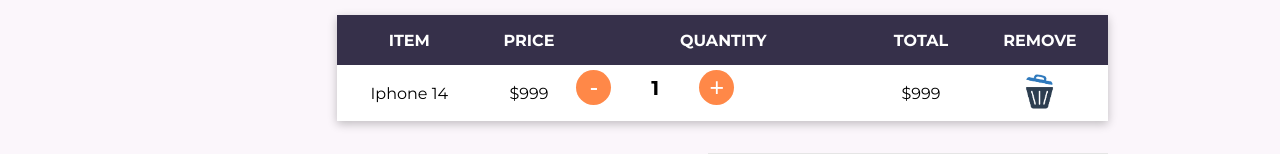
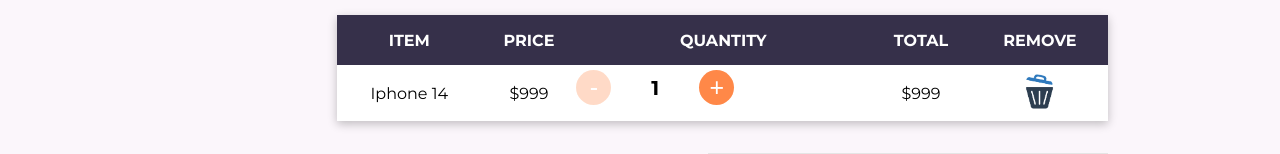
Before and after one commit to tejalgandhi/react-ecommerce-website, a React (Vite) app: page /cart in a window 1280 px wide. Shown: the part 209-363 px from the top of the page. Built offline with nearby package versions, Linux system fonts and the light colour scheme; the HTML template or start-up script is replaced by a standard one.

Commit message:
quantity input change

```diff
--- a/src/components/SingleProduct/QuantityInput.css
+++ b/src/components/SingleProduct/QuantityInput.css
@@ -13,7 +13,7 @@
   border-radius: 100%;
   cursor: pointer;
 }
-.quantity_input_button :disabled {
+.quantity_input_button.disabled {
   opacity: 0.3;
   cursor: default;
 }
--- a/src/components/SingleProduct/QuantityInput.jsx
+++ b/src/components/SingleProduct/QuantityInput.jsx
@@ -1,15 +1,33 @@
-import React from "react";
+import React, { useState } from "react";
 
 import "./QuantityInput.css";
 
 const Quantity = () => {
+  const [qty, setQty] = useState(1);
+  const handlePlusQtyClick = (e) => {
+    setQty(qty + 1);
+  };
+  const handleQtyChange = (amount) => {
+    if ((amount === -1 && qty > 1) || amount === 1) {
+      setQty((prevQty) => prevQty + amount);
+    }
+  };
   return (
     <div className="align_center quantity_input">
-      <button className="quantity_input_button" disabled>
+      <button
+        className={`quantity_input_button ${qty <= 1 ? "disabled" : ""}`}
+        onClick={() => handleQtyChange(-1)}
+        disabled={qty <= 1}
+      >
         -
       </button>
-      <p className="quantity_input_count">1</p>
-      <button className="quantity_input_button">+ </button>
+      <p className="quantity_input_count">{qty}</p>
+      <button
+        className="quantity_input_button"
+        onClick={() => handleQtyChange(1)}
+      >
+        +{" "}
+      </button>
     </div>
   );
 };
```
